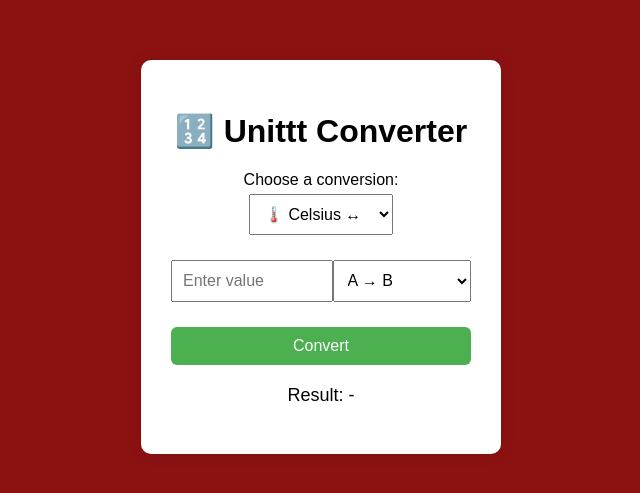
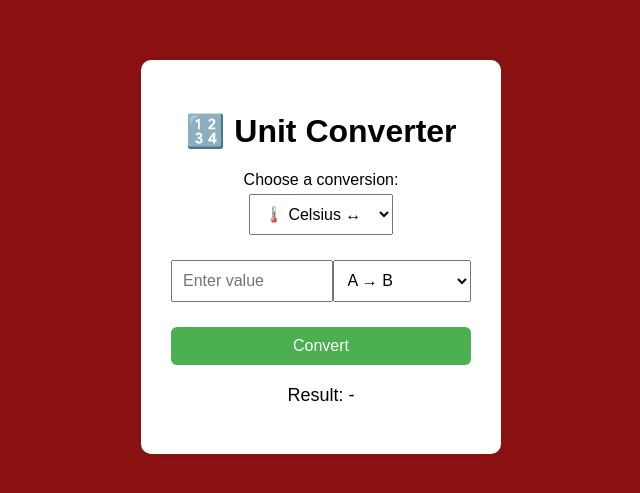
Before and after one commit to NofarMahani1/DevOpsFinal, a website: page index.html in a window 1280 px wide. Shown: the part 143-636 px from the top of the page, without its empty margins (319-959 px from the left). Drawn offline with Linux system fonts and the light colour scheme.

Commit message:
changed title

```diff
--- a/index.html
+++ b/index.html
@@ -8,7 +8,7 @@
   </head>
   <body>
     <div class="container">
-      <h1>🔢 Unittt Converter</h1>
+      <h1>🔢 Unit Converter</h1>
 
       <div class="converter">
         <label for="unit-type">Choose a conversion:</label>
```
